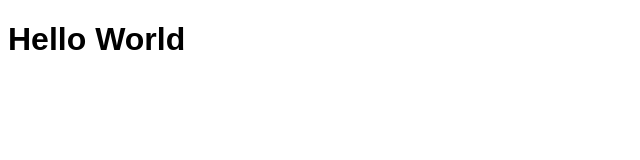
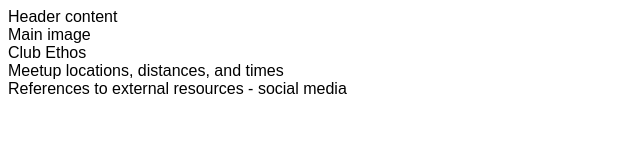
Before and after one commit to KrystalCoding/antisocial-dog-meetups, a plain HTML site: page index.html in a window 1280 px wide. Shown: the whole page, without its empty margins (0-640 px from the left). Drawn offline with Linux system fonts and the light colour scheme.

Commit message:
Add core structure for the home page

```diff
--- a/index.html
+++ b/index.html
@@ -11,6 +11,18 @@
     <title>Antisocial Dog Club</title>
 </head>
 <body>
-    <h1>Hello World</h1>
+    <header>Header content</header>
+    <section>
+        Main image
+    </section>
+    <section>
+        Club Ethos
+    </section>
+    <section>
+        Meetup locations, distances, and times
+    </section>
+    <footer>
+        References to external resources - social media
+    </footer>
 </body>
 </html>
```
